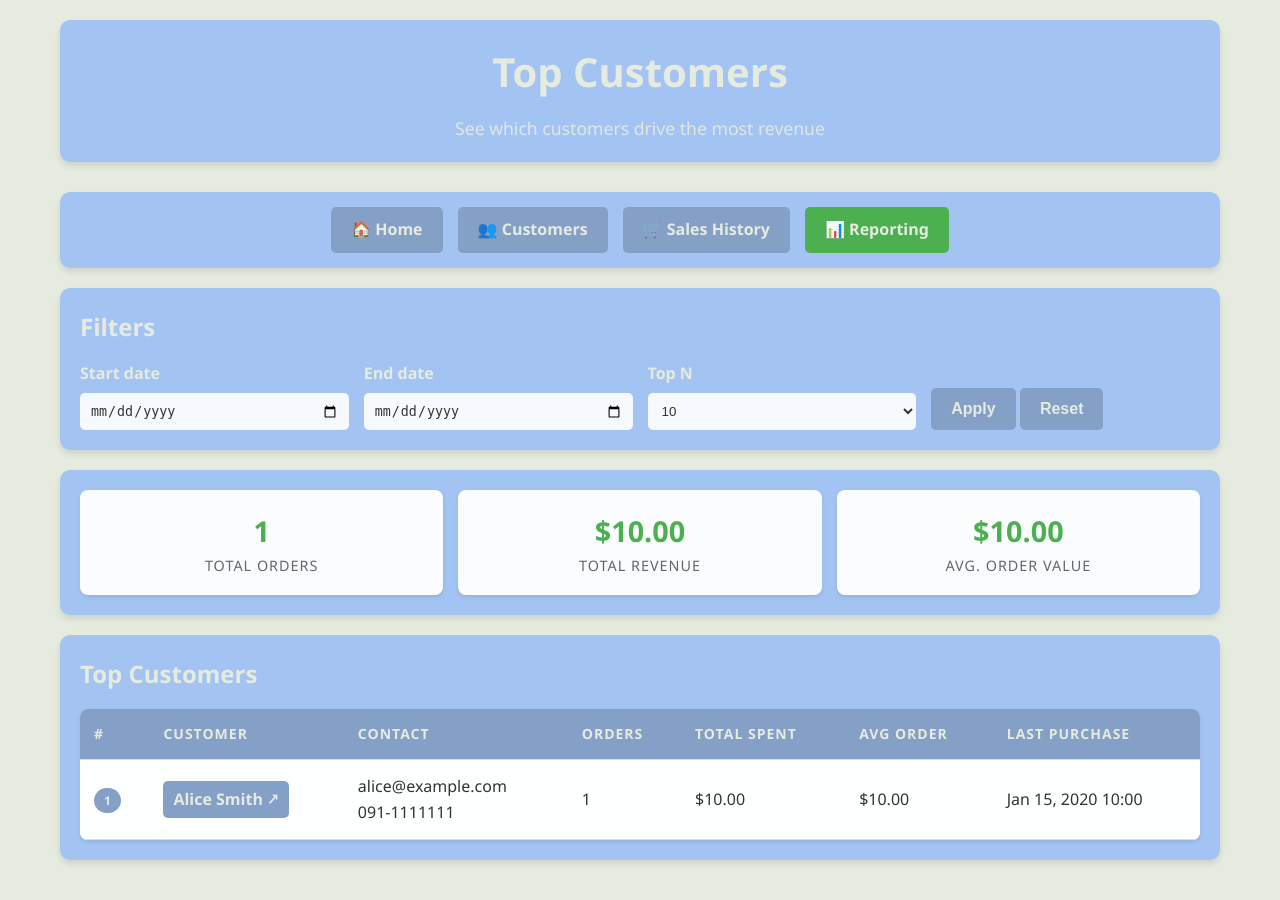
After one commit to WinMinOo385/Point-Of-Sale, a PHP site: page /reporting/reporting.php in a window 1280 px wide. The commit adds this page. Run offline with PHP 8.4, Linux system fonts and the light colour scheme; data comes from the database, SQL or seed files in the repository; tables that the repository leaves empty hold one stand-in row (values such as "Sample post").

Commit message:
reporting

```diff
--- a/customer/customer.php
+++ b/customer/customer.php
@@ -372,6 +372,9 @@ $customers = $stmt->fetchAll(PDO::FETCH_ASSOC);
                 <a href="../sale/sale.php" class="nav-link">
                     🛒 Sales
                 </a>
+                <a href="../reporting/reporting.php" class="nav-link">
+                    📊 Reporting
+                </a>
             </div>
         </div>
 
--- a/index.php
+++ b/index.php
@@ -181,6 +181,10 @@ declare(strict_types=1);
 					<span class="btn-icon">🛒</span>
 					<span class="btn-text">Sales Management</span>
 				</a>
+				<a class="btn" href="reporting/reporting.php">
+					<span class="btn-icon">📊</span>
+					<span class="btn-text">Reporting</span>
+				</a>
 			</nav>
 
 			<div class="setup-section">
--- /dev/null
+++ b/reporting/reporting.php
@@ -0,0 +1,279 @@
+<?php
+// Database connection
+$host = "localhost";
+$user = "root";
+$pass = "";
+$dbname = "POS";
+
+try {
+    $pdo = new PDO("mysql:host=$host;dbname=$dbname;charset=utf8mb4", $user, $pass, [
+        PDO::ATTR_ERRMODE => PDO::ERRMODE_EXCEPTION
+    ]);
+} catch (PDOException $e) {
+    die("Connection failed: " . $e->getMessage());
+}
+
+// Inputs (GET)
+$startDate = isset($_GET['start_date']) && $_GET['start_date'] !== '' ? $_GET['start_date'] : null;
+$endDate = isset($_GET['end_date']) && $_GET['end_date'] !== '' ? $_GET['end_date'] : null;
+$limit = isset($_GET['limit']) && is_numeric($_GET['limit']) ? (int)$_GET['limit'] : 10;
+if ($limit < 1) { $limit = 10; }
+if ($limit > 100) { $limit = 100; }
+
+// Build query for top customers
+$whereSalesDate = [];
+$params = [];
+
+if ($startDate) {
+    $whereSalesDate[] = "s.sale_date >= :start_date";
+    $params[':start_date'] = $startDate . ' 00:00:00';
+}
+if ($endDate) {
+    $whereSalesDate[] = "s.sale_date <= :end_date";
+    $params[':end_date'] = $endDate . ' 23:59:59';
+}
+
+$salesDateClause = count($whereSalesDate) > 0 ? (" AND " . implode(" AND ", $whereSalesDate)) : "";
+
+$sql = "
+    SELECT
+        c.cid,
+        c.name,
+        c.email,
+        c.phone,
+        COUNT(s.sid) AS orders_count,
+        COALESCE(SUM(s.total_amount), 0) AS total_spent,
+        COALESCE(AVG(s.total_amount), 0) AS avg_order_value,
+        MAX(s.sale_date) AS last_purchase
+    FROM customers c
+    LEFT JOIN sales s ON s.cid = c.cid $salesDateClause
+    GROUP BY c.cid, c.name, c.email, c.phone
+    HAVING orders_count > 0
+    ORDER BY total_spent DESC, orders_count DESC, c.name ASC
+    LIMIT :limit
+";
+
+$stmt = $pdo->prepare($sql);
+foreach ($params as $k => $v) {
+    $stmt->bindValue($k, $v);
+}
+$stmt->bindValue(':limit', $limit, PDO::PARAM_INT);
+$stmt->execute();
+$topCustomers = $stmt->fetchAll(PDO::FETCH_ASSOC);
+
+// Summary stats
+$summarySql = "
+    SELECT
+        COUNT(DISTINCT s.sid) AS total_orders,
+        COALESCE(SUM(s.total_amount), 0) AS total_revenue,
+        COALESCE(AVG(s.total_amount), 0) AS avg_order
+    FROM sales s
+    WHERE 1=1" . (count($whereSalesDate) ? (" AND " . implode(" AND ", $whereSalesDate)) : "");
+
+$summaryStmt = $pdo->prepare($summarySql);
+foreach ($params as $k => $v) {
+    $summaryStmt->bindValue($k, $v);
+}
+$summaryStmt->execute();
+$summary = $summaryStmt->fetch(PDO::FETCH_ASSOC) ?: [
+    'total_orders' => 0,
+    'total_revenue' => 0,
+    'avg_order' => 0
+];
+?>
+
+<!DOCTYPE html>
+<html lang="en">
+<head>
+    <meta charset="UTF-8">
+    <meta name="viewport" content="width=device-width, initial-scale=1.0">
+    <title>Top Customers Report - POS System</title>
+    <style>
+        * { margin: 0; padding: 0; box-sizing: border-box; }
+
+        body {
+            font-family: 'Segoe UI', Tahoma, Geneva, Verdana, sans-serif;
+            background-color: #E6EBE0;
+            color: #E6EBE0;
+            line-height: 1.6;
+        }
+
+        .container { max-width: 1200px; margin: 0 auto; padding: 20px; }
+
+        .header {
+            background-color: #A3C4F3;
+            padding: 20px;
+            border-radius: 10px;
+            margin-bottom: 30px;
+            text-align: center;
+            box-shadow: 0 4px 6px rgba(0, 0, 0, 0.1);
+        }
+        .header h1 { color: #E6EBE0; font-size: 2.5rem; margin-bottom: 10px; }
+        .header p { color: #E6EBE0; font-size: 1.1rem; opacity: 0.9; }
+
+        .navigation {
+            background-color: #A3C4F3;
+            padding: 15px;
+            border-radius: 10px;
+            margin-bottom: 20px;
+            box-shadow: 0 4px 6px rgba(0, 0, 0, 0.1);
+        }
+        .nav-links { display: flex; justify-content: center; gap: 15px; flex-wrap: wrap; }
+        .nav-link { background-color: #85a0c7; color: #E6EBE0; padding: 10px 20px; text-decoration: none; border-radius: 5px; font-weight: 600; transition: all 0.3s ease; display: flex; align-items: center; gap: 8px; }
+        .nav-link:hover { background-color: #6d8bb3; transform: translateY(-2px); box-shadow: 0 4px 8px rgba(0, 0, 0, 0.2); }
+        .nav-link.active { background-color: #4CAF50; }
+        .nav-link.active:hover { background-color: #45a049; }
+
+        .filters, .table-container, .stats-container {
+            background-color: #A3C4F3;
+            padding: 20px;
+            border-radius: 10px;
+            margin-bottom: 20px;
+            box-shadow: 0 4px 6px rgba(0, 0, 0, 0.1);
+        }
+
+        .filters h2, .table-container h2 { color: #E6EBE0; margin-bottom: 15px; }
+        .filters form { display: grid; grid-template-columns: repeat(auto-fit, minmax(180px, 1fr)); gap: 15px; align-items: end; }
+        label { color: #E6EBE0; font-weight: 600; margin-bottom: 6px; display: block; }
+        input[type="date"], select { width: 100%; padding: 10px; border: none; border-radius: 5px; background-color: rgba(255,255,255,0.9); color: #333; }
+
+        .btn { background-color: #85a0c7; color: #E6EBE0; padding: 12px 20px; border: none; border-radius: 5px; cursor: pointer; font-size: 16px; font-weight: 600; transition: all 0.3s ease; }
+        .btn:hover { background-color: #6d8bb3; transform: translateY(-2px); box-shadow: 0 4px 8px rgba(0, 0, 0, 0.2); }
+
+        .stats {
+            display: grid;
+            grid-template-columns: repeat(auto-fit, minmax(200px, 1fr));
+            gap: 15px;
+        }
+        .stat-card { background-color: rgba(255,255,255,0.95); padding: 18px; border-radius: 8px; text-align: center; color: #333; box-shadow: 0 2px 4px rgba(0,0,0,0.1); }
+        .stat-number { font-size: 1.8rem; font-weight: bold; color: #4CAF50; }
+        .stat-label { color: #666; font-size: 0.9rem; text-transform: uppercase; letter-spacing: 1px; }
+
+        table { width: 100%; border-collapse: collapse; background-color: rgba(255, 255, 255, 0.95); border-radius: 8px; overflow: hidden; box-shadow: 0 2px 4px rgba(0, 0, 0, 0.1); }
+        th, td { padding: 14px; text-align: left; border-bottom: 1px solid #ddd; }
+        th { background-color: #85a0c7; color: #E6EBE0; font-weight: 600; text-transform: uppercase; font-size: 14px; letter-spacing: 1px; }
+        td { color: #333; background-color: rgba(255, 255, 255, 0.9); }
+        tr:hover td { background-color: rgba(163, 196, 243, 0.1); }
+
+        .badge { background-color: #85a0c7; color: #E6EBE0; padding: 4px 10px; border-radius: 999px; font-size: 12px; font-weight: 600; }
+
+        @media (max-width: 768px) {
+            .container { padding: 10px; }
+            .header h1 { font-size: 2rem; }
+            .filters form { grid-template-columns: 1fr; }
+        }
+    </style>
+    <script>
+        function resetFilters() {
+            const url = new URL(window.location.href);
+            ['start_date','end_date','limit'].forEach(k => url.searchParams.delete(k));
+            window.location.href = url.toString();
+        }
+    </script>
+    </head>
+<body>
+    <div class="container">
+        <div class="header">
+            <h1>Top Customers</h1>
+            <p>See which customers drive the most revenue</p>
+        </div>
+
+        <div class="navigation">
+            <div class="nav-links">
+                <a href="../index.php" class="nav-link">🏠 Home</a>
+                <a href="../customer/customer.php" class="nav-link">👥 Customers</a>
+                <a href="../sale/sale.php" class="nav-link">🛒 Sales History</a>
+                <a href="reporting.php" class="nav-link active">📊 Reporting</a>
+            </div>
+        </div>
+
+        <div class="filters">
+            <h2>Filters</h2>
+            <form method="GET">
+                <div>
+                    <label for="start_date">Start date</label>
+                    <input type="date" id="start_date" name="start_date" value="<?php echo htmlspecialchars($startDate ?? ''); ?>">
+                </div>
+                <div>
+                    <label for="end_date">End date</label>
+                    <input type="date" id="end_date" name="end_date" value="<?php echo htmlspecialchars($endDate ?? ''); ?>">
+                </div>
+                <div>
+                    <label for="limit">Top N</label>
+                    <select id="limit" name="limit">
+                        <?php foreach ([5,10,20,50,100] as $n): ?>
+                            <option value="<?php echo $n; ?>" <?php echo $limit === $n ? 'selected' : ''; ?>><?php echo $n; ?></option>
+                        <?php endforeach; ?>
+                    </select>
+                </div>
+                <div>
+                    <button type="submit" class="btn">Apply</button>
+                    <button type="button" class="btn" onclick="resetFilters()">Reset</button>
+                </div>
+            </form>
+        </div>
+
+        <div class="stats-container">
+            <div class="stats">
+                <div class="stat-card">
+                    <div class="stat-number"><?php echo (int)$summary['total_orders']; ?></div>
+                    <div class="stat-label">Total Orders</div>
+                </div>
+                <div class="stat-card">
+                    <div class="stat-number">$<?php echo number_format((float)$summary['total_revenue'], 2); ?></div>
+                    <div class="stat-label">Total Revenue</div>
+                </div>
+                <div class="stat-card">
+                    <div class="stat-number">$<?php echo number_format((float)$summary['avg_order'], 2); ?></div>
+                    <div class="stat-label">Avg. Order Value</div>
+                </div>
+            </div>
+        </div>
+
+        <div class="table-container">
+            <h2>Top Customers<?php echo $startDate || $endDate ? ' (Filtered)' : ''; ?></h2>
+            <?php if (count($topCustomers) > 0): ?>
+                <table>
+                    <thead>
+                        <tr>
+                            <th>#</th>
+                            <th>Customer</th>
+                            <th>Contact</th>
+                            <th>Orders</th>
+                            <th>Total Spent</th>
+                            <th>Avg Order</th>
+                            <th>Last Purchase</th>
+                        </tr>
+                    </thead>
+                    <tbody>
+                        <?php foreach ($topCustomers as $idx => $row): ?>
+                            <tr>
+                                <td><span class="badge"><?php echo $idx + 1; ?></span></td>
+                                <td>
+                                    <a href="../customer/customer.php?edit=<?php echo (int)$row['cid']; ?>" class="nav-link" style="padding:6px 10px; display:inline-block;">
+                                        <?php echo htmlspecialchars($row['name']); ?> ↗
+                                    </a>
+                                </td>
+                                <td>
+                                    <?php echo htmlspecialchars($row['email'] ?: 'N/A'); ?><br>
+                                    <?php echo htmlspecialchars($row['phone'] ?: ''); ?>
+                                </td>
+                                <td><?php echo (int)$row['orders_count']; ?></td>
+                                <td>$<?php echo number_format((float)$row['total_spent'], 2); ?></td>
+                                <td>$<?php echo number_format((float)$row['avg_order_value'], 2); ?></td>
+                                <td><?php echo $row['last_purchase'] ? date('M d, Y H:i', strtotime($row['last_purchase'])) : '—'; ?></td>
+                            </tr>
+                        <?php endforeach; ?>
+                    </tbody>
+                </table>
+            <?php else: ?>
+                <div class="stat-card" style="text-align:center;">
+                    <div style="color:#85a0c7; font-weight:600; margin-bottom:8px;">No data</div>
+                    <div style="color:#333;">No customers with sales found for the selected period.</div>
+                </div>
+            <?php endif; ?>
+        </div>
+    </div>
+
+</body>
+</html>
--- a/sale/sale.php
+++ b/sale/sale.php
@@ -402,6 +402,9 @@ $sales_history = $sales_history_stmt->fetchAll(PDO::FETCH_ASSOC);
                 <a href="sale.php" class="nav-link active">
                     🛒 Sales History
                 </a>
+                <a href="../reporting/reporting.php" class="nav-link">
+                    📊 Reporting
+                </a>
             </div>
         </div>
 
```
